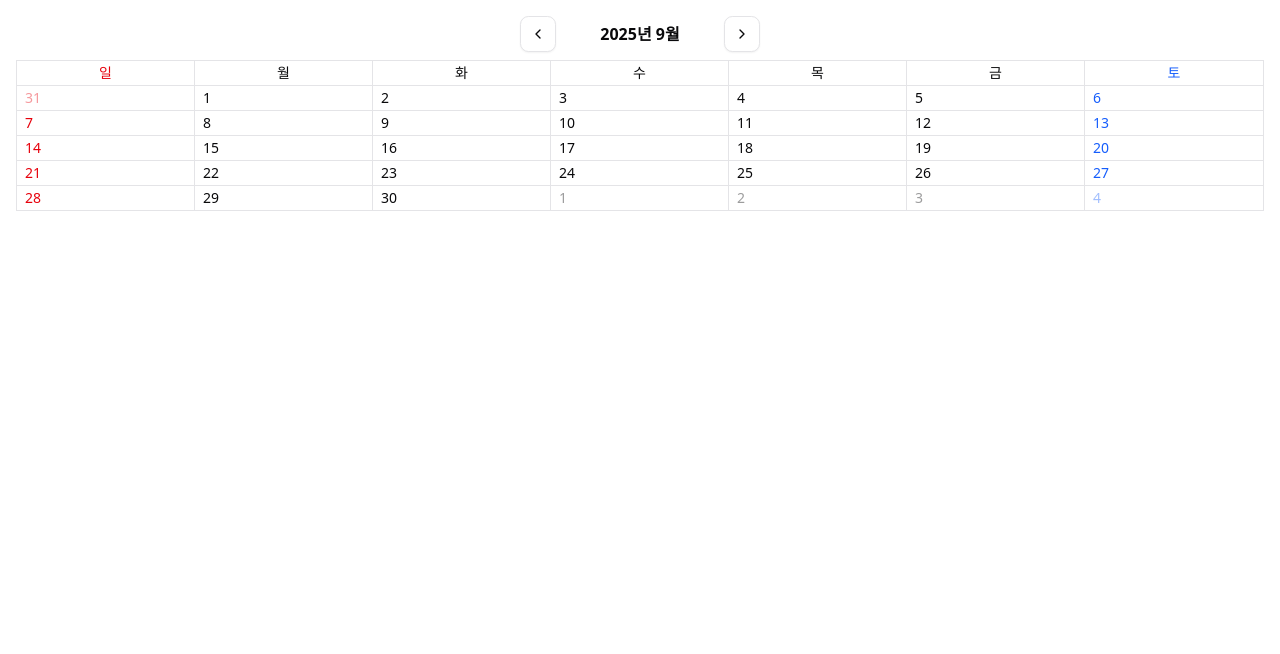
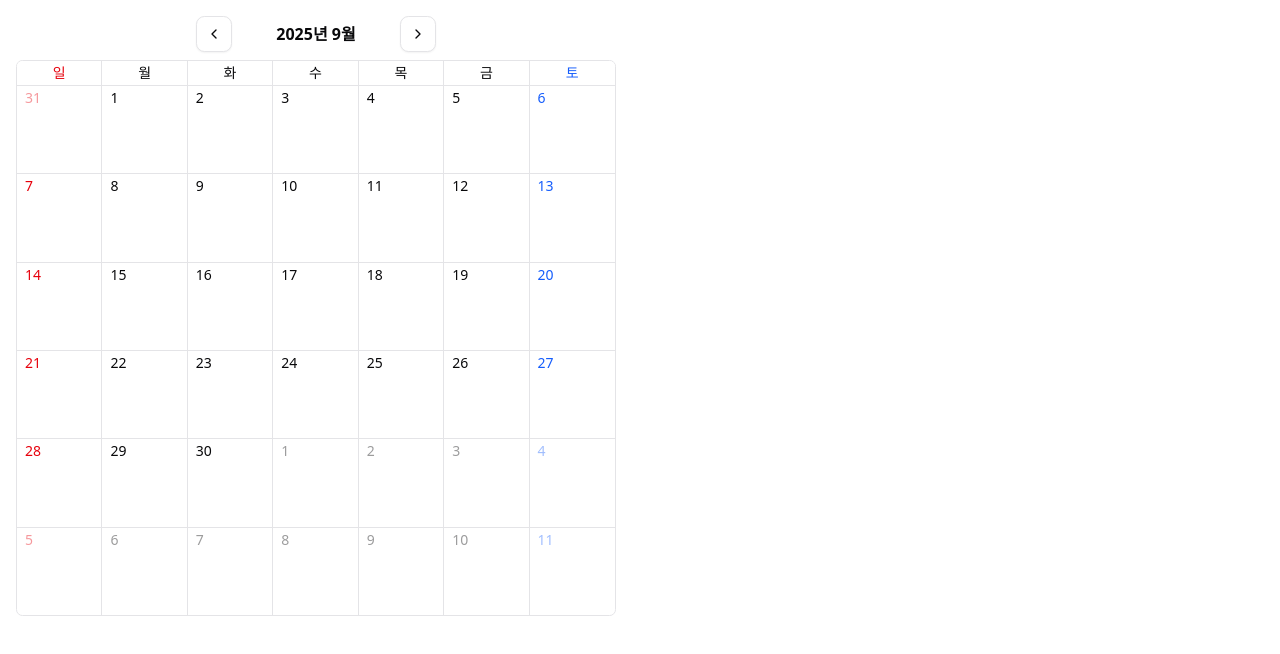
Before and after one commit to dsjoo725/best-practice, a React (Vite) app: page /calendar in a window 1280 px wide. Shown: the top 654 px of the page. Built offline with nearby package versions, Linux system fonts and the light colour scheme.

Commit message:
style: calendar 스타일 수정

```diff
--- a/src/base-package/calendar/lib/get-calendar-weeks.ts
+++ b/src/base-package/calendar/lib/get-calendar-weeks.ts
@@ -7,7 +7,8 @@ export const getCalendarWeeks = (month: Date): CalendarWeeks => {
   const firstDay = new Date(month.getFullYear(), month.getMonth(), 1).getDay();
   const leading = (firstDay - weekStartsOn + 7) % 7;
   const inMonthDays = daysInMonth(month);
-  const total = Math.ceil((leading + inMonthDays) / 7) * 7;
+  // const total = Math.ceil((leading + inMonthDays) / 7) * 7;
+  const total = 42;
 
   const today = new Date();
 
--- a/src/base-package/calendar/ui/calendar-body.tsx
+++ b/src/base-package/calendar/ui/calendar-body.tsx
@@ -8,9 +8,19 @@ type Props = {
 };
 export const CalendarBody = ({ weeks, renderDay }: Props) => {
   return (
-    <main>
-      <div role="grid" aria-labelledby="calendar-heading" className="border select-none">
-        <div role="row" className="grid grid-cols-7 border-b text-sm font-medium">
+    <main className="flex-1 overflow-hidden">
+      <div
+        role="grid"
+        aria-labelledby="calendar-heading"
+        className="flex h-full flex-col overflow-auto rounded-sm border select-none"
+      >
+        <div
+          role="row"
+          className={cn(
+            'grid grid-cols-7 border-b text-sm font-medium',
+            'bg-background sticky top-0 z-10',
+          )}
+        >
           {['일', '월', '화', '수', '목', '금', '토'].map((d, i) => (
             <div
               key={d}
@@ -30,7 +40,7 @@ export const CalendarBody = ({ weeks, renderDay }: Props) => {
           <div
             key={rowIndex}
             role="row"
-            className="grid grid-cols-7 border-b text-sm last:border-b-0"
+            className="grid flex-1 grid-cols-7 border-b text-sm last:border-b-0"
           >
             {week.map((day, cellIndex) => {
               const { date, isToday, inMonth, isSaturday, isSunday } = day;
--- a/src/base-package/calendar/ui/calendar.tsx
+++ b/src/base-package/calendar/ui/calendar.tsx
@@ -1,6 +1,6 @@
 import { useMemo, type ReactNode } from 'react';
 
-import { useControllableState } from '@/base';
+import { cn, useControllableState } from '@/base';
 
 import { getCalendarWeeks } from '../lib/get-calendar-weeks';
 import { addMonths } from '../lib/date-utils';
@@ -10,6 +10,8 @@ import { CalendarHeader } from './calendar-header';
 import { CalendarBody } from './calendar-body';
 
 type CalendarProps = {
+  className?: string;
+
   month?: Date;
   defaultMonth?: Date;
   onMonthChange?: (updater: Date | ((prev: Date) => Date)) => void;
@@ -18,6 +20,7 @@ type CalendarProps = {
 };
 
 export const Calendar = ({
+  className,
   month: monthProps,
   defaultMonth,
   onMonthChange,
@@ -32,7 +35,7 @@ export const Calendar = ({
   const weeks = useMemo(() => getCalendarWeeks(month), [month]);
 
   return (
-    <section className="flex flex-col gap-2" aria-label="calendar">
+    <section className={cn('flex flex-col gap-2', className)} aria-label="calendar">
       <CalendarHeader
         month={month}
         onNext={() => setMonth((prev) => addMonths(prev, 1))}
--- a/src/page/calendar/ui/calendar-page.tsx
+++ b/src/page/calendar/ui/calendar-page.tsx
@@ -3,7 +3,7 @@ import { Calendar } from '@/base-package/calendar';
 export const CalendarPage = () => {
   return (
     <div className="p-4">
-      <Calendar />
+      <Calendar className="h-150 w-150" />
     </div>
   );
 };
```
